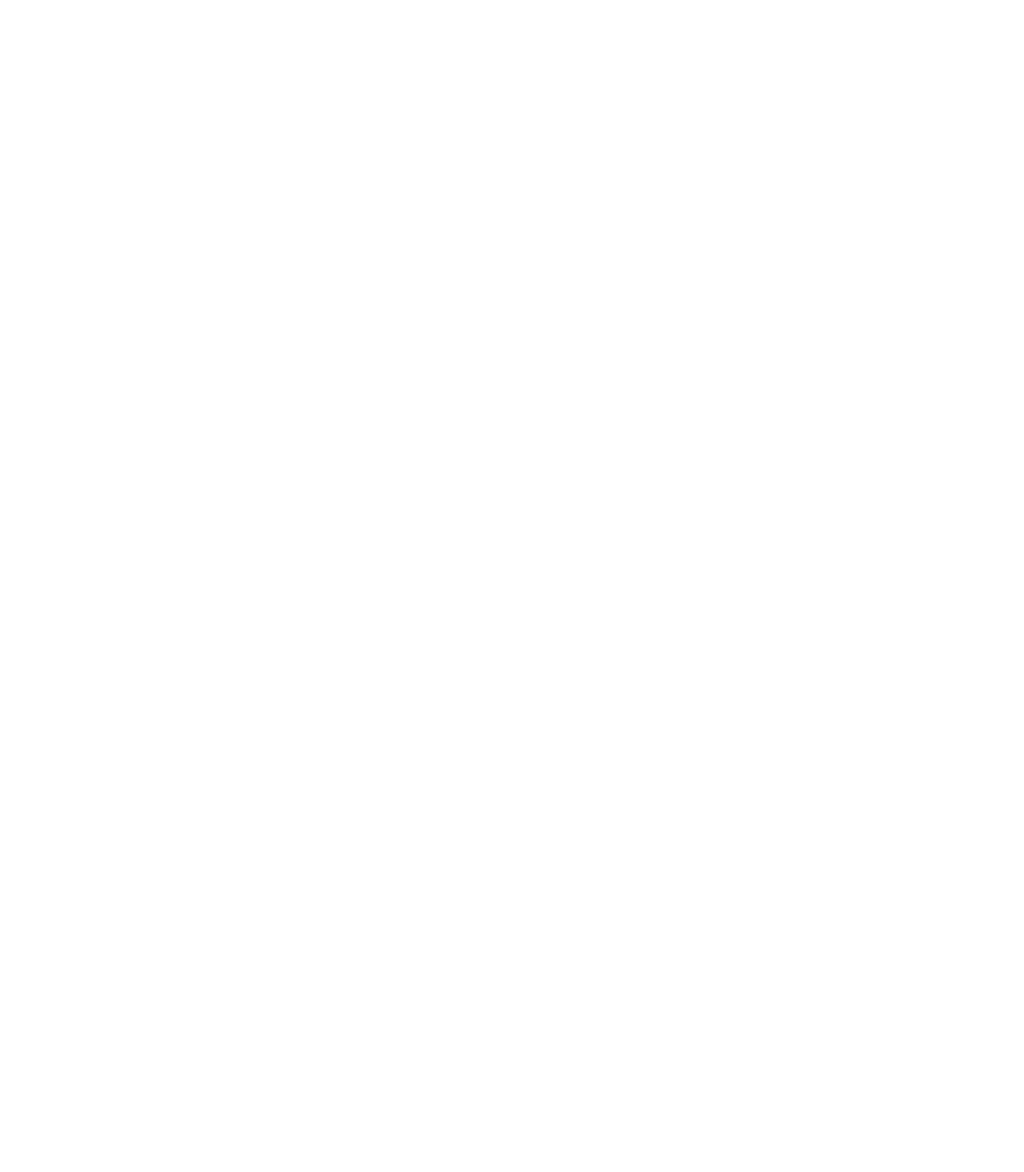
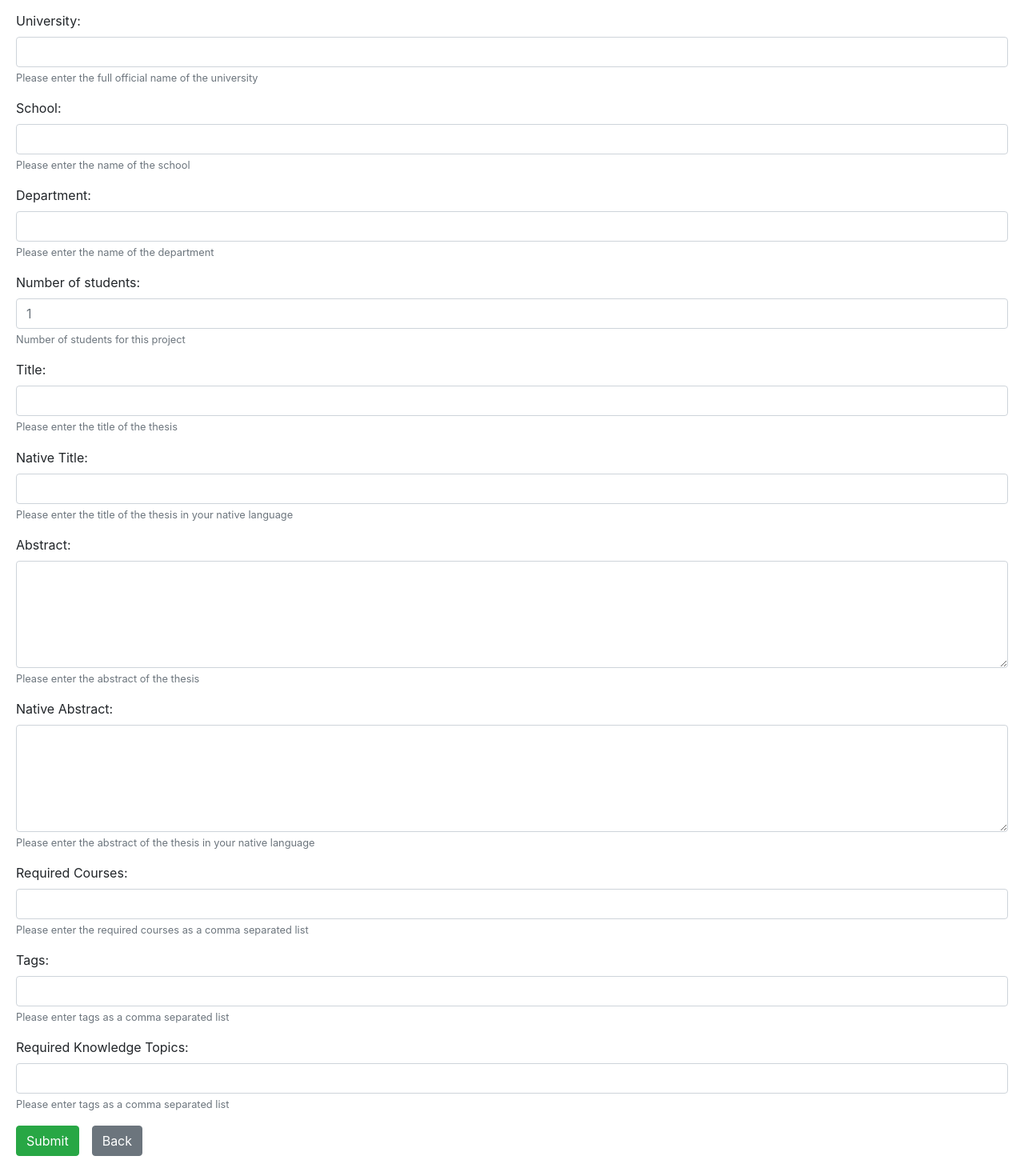
Before and after one commit to BTouls/thesis-manager, a React (Create React App) app in the folder frontend/thesis-manager/: page /create_project in a window 1280 px wide. Shown: the part 265-1730 px from the top of the page at 80% size. Before the commit the page ends 800 px from the top, so only its background shows below. Built offline with nearby package versions, Linux system fonts and the light colour scheme.

Commit message:
Implement delete project button. Implement create project page Implement apply for project action in backend

```diff
--- a/frontend/thesis-manager/src/App.css
+++ b/frontend/thesis-manager/src/App.css
@@ -27,7 +27,7 @@
 
 
 .date{
-  text-align: right;
+  text-align: left;
 }
 
 .nav-title{
--- a/frontend/thesis-manager/src/App.js
+++ b/frontend/thesis-manager/src/App.js
@@ -5,6 +5,7 @@
 import Users from './Users'
 import About from './About'
 import CreateUser from './CreateUser';
+import CreateProject from './CreateProject'
 
 function App() {
 
@@ -27,6 +28,9 @@
        <Route path="/create_user">
          <CreateUser/>
        </Route>
+       <Route path="/create_project">
+         <CreateProject/>
+       </Route>
        <Route path="/about">
          <About />
        </Route>
--- /dev/null
+++ b/frontend/thesis-manager/src/CreateProject.js
@@ -0,0 +1,174 @@
+import React from 'react';
+import {Link} from "react-router-dom";
+import {Formik, Field, Form} from 'formik';
+import axios from 'axios';
+
+function CreateProject(){
+    return (
+        <div className="App">
+            <h3>Create New Project</h3>
+
+        {/* intitate */}
+
+        <Formik
+      initialValues={{
+        date: '',
+        professor: '',
+        university: '',
+        school: '',
+        department: '',
+        date: '',
+        numberOfStudents: '',
+        title: '',
+        nativeTitle: '',
+        abstract: '',
+        nativeAbstract: '',
+        requiredCourses: '',
+        tags: '',
+        requiredKnowledgeTopics: '',
+
+      }}
+      onSubmit={async (values) => {
+
+        // make a copy of values to second variable valuesModif to make some changes
+        // before sending the data to the backend api
+        let valuesModif = values;
+
+        // In second variable we need to modify some data
+        // We need to turn the strings of tags, requiredCourses and requiredKnowledgeTopics
+        // to lists. This is by calling the method split on each string with the argument
+        // of ',' comma. Each string that has words separated with comma is automatically
+        // turned into an array
+        valuesModif["required_courses"] = valuesModif.requiredCourses.split(",").map(item => item.trim())
+        valuesModif.tags = valuesModif.tags.split(",").map(item => item.trim())
+        valuesModif["required_knowledge_topics"] = valuesModif.requiredKnowledgeTopics.split(",").map(item => item.trim())
+        valuesModif["number_of_students"] = valuesModif.numberOfStudents;
+        valuesModif["status"] = "unassigned";
+
+        // delete camelCase fields we don't need to send them to the backend
+        delete valuesModif.requiredKnowledgeTopics;
+        delete valuesModif.requiredCourses;
+        delete valuesModif.numberOfStudents;
+
+        let input = JSON.stringify(valuesModif, null, 2);
+
+        axios.post("http://127.0.0.1:5000/api/projects",input,{headers:{'Content-Type':'Application/Json'}});
+        window.history.back()
+    }}
+    >
+      {({ isSubmitting }) => (
+        <Form>
+
+          <div className="form-group">
+            <label htmlFor="date">Date: </label>
+            <Field className="form-control" name="date" placeholder="YYYY/MM/DD" />
+          </div>
+
+
+
+          <div className="form-group">
+            <label htmlFor="professor">Professor: </label>
+            <Field className="form-control" name="professor" placeholder="Jane" />
+          </div>
+
+          <div className="form-group">
+            <label htmlFor="university">University: </label>
+            <Field className="form-control" name="university" placeholder="" />
+            <small id="universityHelp" className="form-text text-muted">Please enter the full
+            official name of the university</small>
+          </div>
+
+
+          <div className="form-group">
+            <label htmlFor="school">School: </label>
+            <Field className="form-control" name="school" placeholder="" />
+            <small id="schoolHelp" className="form-text text-muted">Please enter the name
+            of the school</small>
+
+          </div>
+
+          <div className="form-group">
+            <label htmlFor="department">Department: </label>
+            <Field className="form-control" name="department" placeholder="" />
+            <small id="departmentHelp" className="form-text text-muted">Please enter the name
+            of the department</small>
+          </div>
+
+           <div className="form-group">
+            <label htmlFor="numberOfStudents">Number of students: </label>
+            <Field className="form-control" name="numberOfStudents" placeholder="1" />
+            <small id="numberOfStudentsHelp" className="form-text text-muted">Number of students for this project</small>
+          </div>
+
+          <div className="form-group">
+            <label htmlFor="title">Title: </label>
+            <Field className="form-control" name="title" placeholder="" />
+            <small id="titleHelp" className="form-text text-muted">Please enter the title of the thesis
+            </small>
+          </div>
+
+          <div className="form-group">
+            <label htmlFor="nativeTitle">Native Title: </label>
+            <Field className="form-control" name="nativeTitle" placeholder="" />
+            <small id="nativeTitleHelp" className="form-text text-muted">Please enter the title of the thesis
+            in your native language</small>
+          </div>
+
+
+          <div className="form-group">
+            <label htmlFor="abstract">Abstract: </label>
+            <Field className="form-control" name="abstract" placeholder="" as="textarea" rows="5" />
+            <small id="abstractHelp" className="form-text text-muted">Please enter the abstract of the thesis
+            </small>
+          </div>
+
+
+          <div className="form-group">
+            <label htmlFor="abstractNative">Native Abstract: </label>
+            <Field className="form-control" name="abstractNative" placeholder="" as="textarea" rows="5" />
+            <small id="abstractNativeHelp" className="form-text text-muted">Please enter the abstract of the thesis
+            in your native language</small>
+          </div>
+
+          <div className="form-group">
+            <label htmlFor="requiredCourses">Required Courses: </label>
+            <Field className="form-control" name="requiredCourses" placeholder="" />
+            <small id="requiredCoursesHelp" className="form-text text-muted">Please enter the required courses as a comma separated list</small>
+          </div>
+
+          <div className="form-group">
+            <label htmlFor="tags">Tags: </label>
+            <Field className="form-control" name="tags" placeholder="" />
+            <small id="tagsHelp" className="form-text text-muted">Please enter tags as a comma separated list</small>
+          </div>
+
+          <div className="form-group">
+            <label htmlFor="requiredKnowledgeTopics">Required Knowledge Topics: </label>
+            <Field className="form-control" name="requiredKnowledgeTopics" placeholder="" />
+            <small id="requiredKnowledgeTopicsHelp" className="form-text text-muted">Please enter tags as a comma separated list</small>
+          </div>
+
+
+
+
+
+
+
+
+
+          <button className="btn btn-success" type="submit" disabled={isSubmitting}>
+            Submit
+          </button>
+          <Link className="btn btn-secondary ml-3" to="/users">Back</Link>
+        </Form>
+      )}
+    </Formik>
+
+
+
+
+        </div>
+    )
+}
+
+export default CreateProject;
--- a/frontend/thesis-manager/src/Projects.js
+++ b/frontend/thesis-manager/src/Projects.js
@@ -1,15 +1,38 @@
 import React, {useState, useEffect} from 'react';
 import axios from 'axios';
+import {Link} from "react-router-dom";
+
+
+function handleDelete(props) {
+
+  let answer = window.confirm("are you sure you wanna delete project: " + props.title + " ?");
+  if (answer === true) {
+    // do some stuff to actually delete the item from api
+
+    console.log("to be deleted...")
+    console.log(props)
+    axios.delete("http://127.0.0.1:5000/api/projects/"+props.id).then(res =>
+    {
+      alert(res.data["message"]);
+      window.location.reload();
+    });
+  }
+  // or else we dont need to do anything at all
+}
 
 function Projects(){
 
     const [data, setData] = useState([])
 
-    useEffect( async () => {
+    useEffect( () => {
 
-      const result = await axios("http://127.0.0.1:5000/api/projects");
+      async function getData(){
+        const result = await axios("http://127.0.0.1:5000/api/projects");
+        setData(result.data);
+      }
 
-      setData(result.data);
+      getData();
+
 
     },[]);
 
@@ -18,6 +41,7 @@
       projects.push(
         <Project
           key = {item.id}
+          id = {item.id}
           title={item.title}
           description={item.abstract}
           professor={item.professor}
@@ -26,13 +50,18 @@
           university={item.university}
           tags = {item.tags}
           lessons = {item.required_courses}
+          topics = {item.required_knowledge_topics}
+          status = {item.status}
           />
       )
     }
 
     return (
       <div className="App">
-      <h3>Available projects:</h3>
+       <div className="row mb-2">
+        <div className="col-6"><h3>Available Projects:</h3></div>
+        <div className="col-6 text-right"><Link className="btn btn-success" to="/create_project">Create New Project</Link>  </div>
+      </div>
 
         <div>
           {projects}
@@ -52,6 +81,7 @@
   }
 
   function Required(props){
+    if (props.lessons === undefined) return null
     let less = []
 
     for (let item of props.lessons){
@@ -65,8 +95,18 @@
     return (
       <div className="card mb-4">
         <div className="card-header">
-          <div className="date"><code>{props.date}</code></div>
-          <h3>📚 {props.title}</h3>
+          <div className="row">
+            <div className="col-10">
+              <div className="date"><code>{props.date}</code></div>
+              <h3>📚 {props.title}</h3>
+            </div>
+            <div className="col-2 text-right">
+            <button className="btn btn-danger" onClick={() => {handleDelete(props)}}>Delete</button>
+
+            </div>
+
+          </div>
+
         </div>
 
         <div className="card-body">
@@ -78,7 +118,10 @@
           <br/>
           <strong>department: </strong>{props.dep}
           <br/>
-          <strong>required lessons: </strong><Required lessons={props.lessons} />
+          <strong>required lessons: </strong><Required lessons={props.lessons} /><br/>
+          <strong>required topics: </strong><Required lessons={props.topics} />
+          <hr/>
+          <strong>Status: </strong><span>{props.status}</span>
         </div>
 
         <div className="card-footer">
--- a/frontend/thesis-manager/src/Users.js
+++ b/frontend/thesis-manager/src/Users.js
@@ -1,6 +1,7 @@
 import React, {useState, useEffect} from 'react';
 import axios from 'axios';
 import {Link} from "react-router-dom"
+
 
 function handleDelete(props) {
 
@@ -31,11 +32,14 @@
 
     const [data, setData] = useState([])
 
-    useEffect( async () => {
+    useEffect( () => {
 
-      const result = await axios("http://127.0.0.1:5000/api/users");
+      async function getData(){
+        const result = await axios("http://127.0.0.1:5000/api/users");
+        setData(result.data);
+      }
 
-      setData(result.data);
+      getData();
 
     },[]);
 
```
Also changed, not shown: 1 other file (tests, documents, lock files or other folders).
